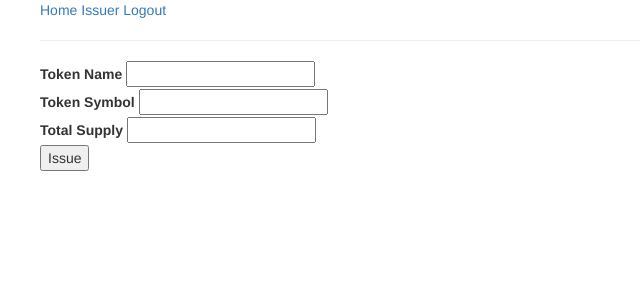
After one commit to itchysnake/genex, a Flask app: page /issuer in a window 1280 px wide. The commit adds this page. Shown: the top 300 px of the page, without its empty margins (0-640 px from the left). Run offline with Flask 2, Linux system fonts and the light colour scheme; the visitor is signed in with stand-in values (Sample User, id 1); some libraries are stand-ins or nearby versions.

```diff
--- a/webapp/app/__init__.py
+++ b/webapp/app/__init__.py
@@ -1,5 +1,5 @@
 # File that creates the app
-# All imports for the app itself should be to this file
+# All imports for the app itself are made to this directory (app.[ABC])
 
 # App initialisation
 from flask import Flask
--- a/webapp/app/forms.py
+++ b/webapp/app/forms.py
@@ -1,22 +1,23 @@
 # Creation of FlaskForm
 from flask_wtf import FlaskForm
 # Fields for FlaskForm
-from wtforms import (StringField, PasswordField, BooleanField, SubmitField)
+from wtforms import (StringField, IntegerField, PasswordField, BooleanField, SubmitField)
 # Validators
 from wtforms.validators import (InputRequired, Length, EqualTo, ValidationError)
-from app.customValidators import (uname_avail, uname_valid, pwd_valid)
+from app.customValidators import (uname_avail, uname_valid, pwd_valid, token_name_avail,
+                                  token_sym_avail)
 
 class RegisterForm(FlaskForm):
-    username = StringField(label = "username",
+    username = StringField(label = "Username",
                            validators = [InputRequired("Username required"),
                                          Length(min = 4, message = "Longer than 4 chars"),
                                          uname_avail])
 
-    password = PasswordField(label = "password",
+    password = PasswordField(label = "Password",
                              validators = [InputRequired("Password required"),
                                          Length(min = 4, message = "Longer than 4 chars")])
 
-    confirm_pwd = PasswordField(label = "password",
+    confirm_pwd = PasswordField(label = "Repeat Password",
                                 validators = [InputRequired("Password required"),
                                               EqualTo("password","Passwords must match")])
 
@@ -32,3 +33,19 @@ class LoginForm(FlaskForm):
                                            pwd_valid])
 
     submit = SubmitField("Login")
+
+class IssuerForm(FlaskForm):
+    token_name = StringField(label = "Token Name",
+                             validators = [InputRequired("Token name required"),
+                             Length(min=4, max=25, message="Between 4 and 25 characters"),
+                             token_name_avail])
+
+    token_symbol = StringField(label = "Token Symbol",
+                               validators = [InputRequired("Token symbol required"),
+                               Length(min=1, max=5, message= "Between 1 and 4 characters"),
+                               token_sym_avail])
+
+    total_supply = IntegerField(label = "Total Supply",
+                                validators = [InputRequired("Total supply required")])
+
+    submit = SubmitField("Issue")
--- a/webapp/app/routes.py
+++ b/webapp/app/routes.py
@@ -1,6 +1,6 @@
 # App dependancies
 from app import app, forms
-from app.models import User, db
+from app.models import db, User, Token
 # Flask-general
 from flask import render_template, redirect, url_for, flash
 from flask_login import login_user, current_user, login_required, logout_user
@@ -10,8 +10,36 @@ from passlib.hash import pbkdf2_sha256
 @app.route("/", methods=["GET", "POST"])
 @login_required
 def index():
+    current_user.username
     return render_template("index.html")
 
+@app.route("/issuer", methods=["GET","POST"])
+@login_required
+def issuer():
+
+    issuer_form = forms.IssuerForm()
+
+    # add to DB
+    if issuer_form.validate_on_submit():
+        token_name = issuer_form.token_name.data
+        token_symbol = issuer_form.token_symbol.data
+        total_supply = issuer_form.total_supply.data
+
+        token = Token(name = token_name,
+                      symbol = token_symbol,
+                      totalSupply = total_supply)
+
+        db.session.add(token)
+        db.session.commit()
+
+        #Flash feedback
+        flash("Succesfully issued token.", category="success")
+
+        return redirect(url_for("index"))
+
+    return render_template("issuer.html", form = issuer_form)
+
+# AUTHORISATION
 @app.route("/register", methods=["GET","POST"])
 def register():
 
@@ -32,7 +60,7 @@ def register():
         db.session.commit()
 
         # Flash feedback
-        flash("Succesfully registered, please login.", category="success")
+        flash("Succesfully registered.", category="success")
 
         return redirect(url_for("login"))
 
@@ -53,7 +81,7 @@ def login():
         login_user(user_obj)
 
         # Flash feedback
-        flash("Succesfully registered, please login.", category="success")
+        flash("Succesfully logged in.", category="success")
 
         return redirect(url_for("index"))
 
@@ -63,5 +91,5 @@ def login():
 @login_required
 def logout():
      logout_user()
-     flash("Log out succesful.", category = "success")
+     flash("Succesfully logged out.", category = "success")
      return redirect(url_for("index"))
--- /dev/null
+++ b/webapp/app/static/style.css
@@ -0,0 +1,7 @@
+@import url('https://fonts.googleapis.com/css2?family=Open+Sans:wght@300&display=swap');
+
+    {
+    box-sizing: border-box;
+    padding: 0;
+    margin: 0;
+}
--- a/webapp/app/templates/base.html
+++ b/webapp/app/templates/base.html
@@ -2,11 +2,16 @@
 
 <html lang="en" dir="ltr">
     <head>
+        <!-- CSS Declaration -->
+        <link rel= "stylesheet" type= "text/css" href="{{ url_for('static', filename='style.css') }}">
+        <link rel="stylesheet" href="https://maxcdn.bootstrapcdn.com/bootstrap/3.4.1/css/bootstrap.min.css">
+
         <meta charset="utf-8">
         <title>GENEX | {% block title %}{% endblock %}</title>
     </head>
     <body>
-        <nav class="topnav">
+        <!-- Side navbar -->
+        <ul class="side-nav">
             <a href= "{{ url_for('index') }}" >Home</a>
 
             {% if not current_user.is_authenticated %}
@@ -15,10 +20,23 @@
             {% endif %}
 
             {% if current_user.is_authenticated %}
+            <a href="{{ url_for('issuer') }}">Issuer</a>
             <a href="{{ url_for('logout') }}">Logout</a>
             {% endif %}
         </nav>
+        <!-- Flashed messages -->
+        <hr>
+        {% with messages = get_flashed_messages() %}
+        {% if messages %}
+        <ul>
+            {% for message in messages %}
+            <li>{{ message }}</li>
+            {% endfor %}
+        </ul>
+        {% endif %}
+        {% endwith %}
 
+        <!-- Page content -->
         {% block content %}
 
         {% endblock %}
--- /dev/null
+++ b/webapp/app/templates/issuer.html
@@ -0,0 +1,43 @@
+{% extends "base.html" %}
+
+{% block title %} Issuer {% endblock %}
+
+{% block content %}
+
+    <form action="{{ url_for('issuer') }}", method="POST">
+
+        <!-- Token Username Label -->
+        <div class="form-field">
+            {{ form.token_name.label }}
+            {{ form.token_name }}
+            {% for error in form.token_name.errors %}
+                <li>{{error}}</li>
+            {% endfor %}
+        </div>
+
+        <!-- Token Symbol Label -->
+        <div class="form-field">
+            {{ form.token_symbol.label }}
+            {{ form.token_symbol }}
+            {% for error in form.token_symbol.errors %}
+                <li>{{error}}</li>
+            {% endfor %}
+        </div>
+
+        <!-- Total Supply Label -->
+        <div class="form-field">
+            {{ form.total_supply.label }}
+            {{ form.total_supply }}
+            {% for error in form.total_supply.errors %}
+                <li>{{error}}</li>
+            {% endfor %}
+        </div>
+
+        {{ form.submit }}
+
+        <!-- CSRF protection -->
+        {{ form.csrf_token  }}
+
+    </form>
+
+{% endblock %}
--- a/webapp/config.py
+++ b/webapp/config.py
@@ -1,4 +1,3 @@
-
 class Config(object):
     SQLALCHEMY_DATABASE_URI = "postgres://tkvzeqhgrnbszs:899301ba612f5b92a57b37a2cf961522c71580809f6eb8c79c9b404cde0e4450@ec2-52-210-120-210.eu-west-1.compute.amazonaws.com:5432/da532n97r99dvu"
     SQLALCHEMY_TRACK_MODIFICATIONS = False
```
Also changed, not shown: webapp/app/customValidators.py (+17 -1 lines), webapp/app/models.py (+10 -0 lines).
